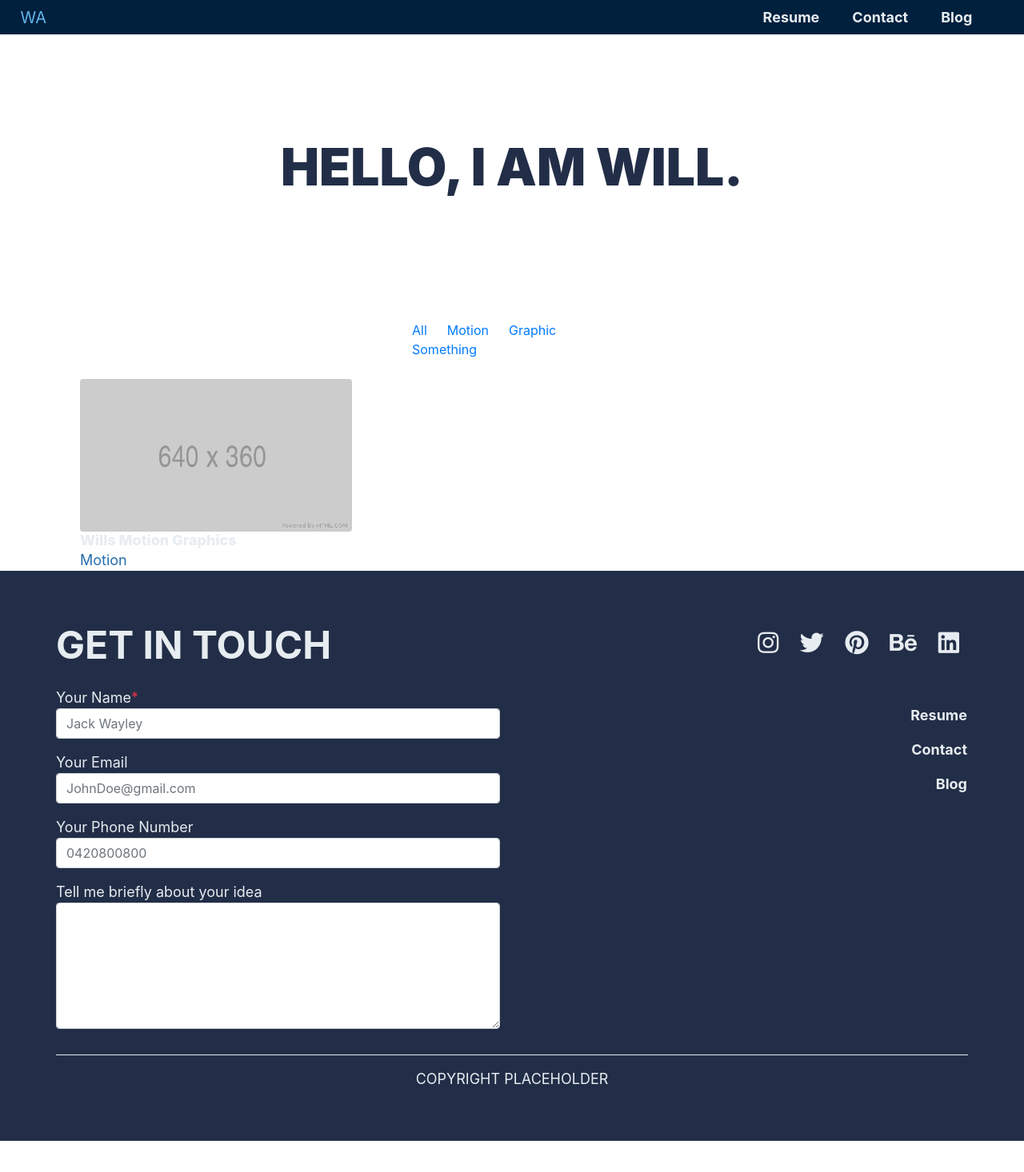
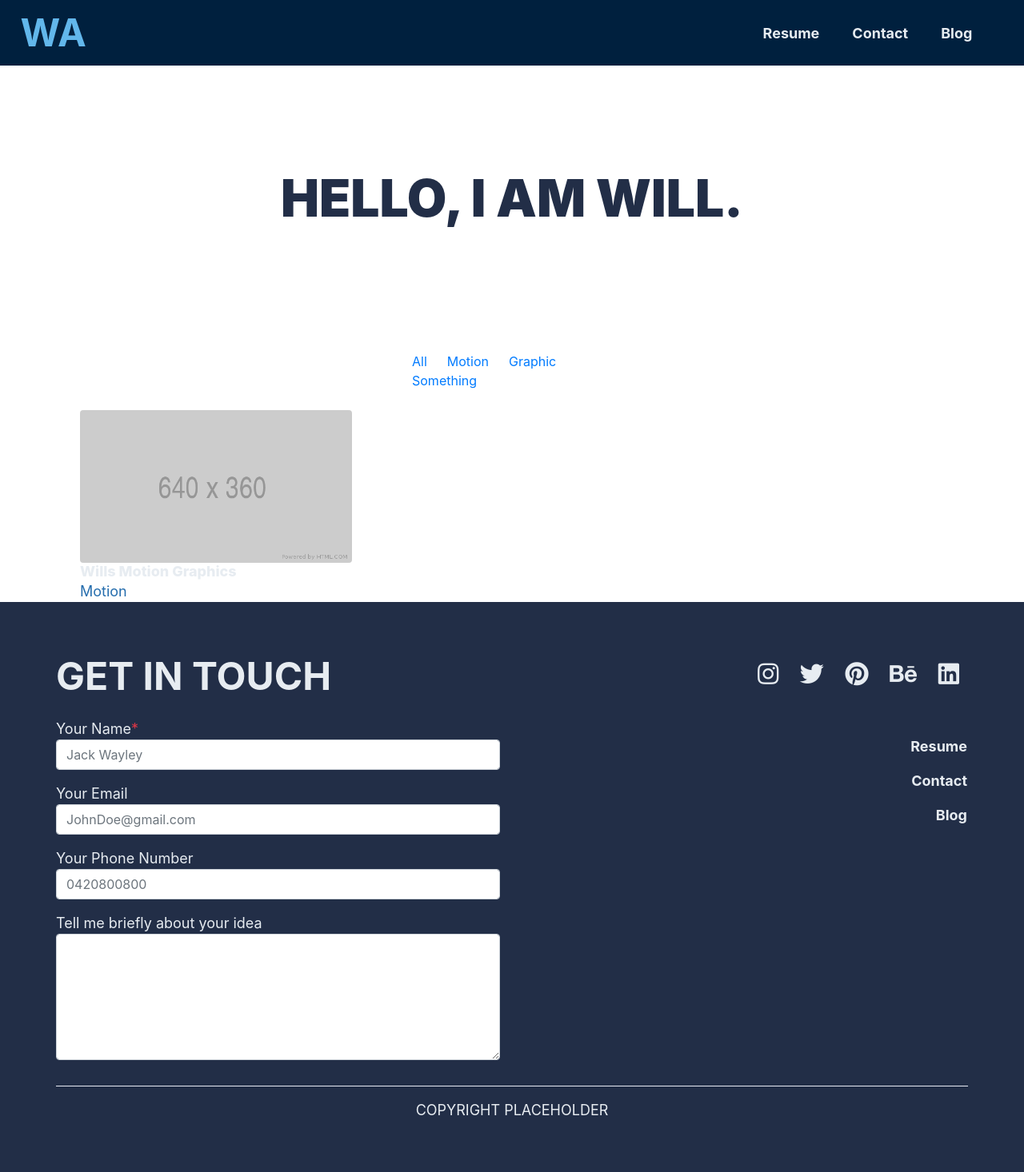
Before and after one commit to AgentPurpleLord/Will-Archer, a Jekyll site: the page built from index.html, in a window 1280 px wide. Shown: the whole page at 80% size. Built offline with Jekyll 4.4.1, drawn with Linux system fonts in a browser that asks for light colours; some web fonts are replaced; before the commit the page ends 1427 px from its top, so only the background shows below that.

Commit message:
Sorting out the correct navbar collapse.

```diff
--- a/_layouts/navbar.html
+++ b/_layouts/navbar.html
@@ -4,11 +4,11 @@
 <body data-spy="scroll" data-target="#navbarResponsive">
     <nav class="navbar navbar-expand-lg {{ page.nav-color }}">
         {% if page.nav-color == 'nbar-light' %}
-        <a class="navbar-brand dark-accent animsition-link" href="{{ site.url }}" aria-label="Home">
+        <a class="navbar-brand dark-accent animsition-link h3" href="{{ site.url }}" aria-label="Home">
             WA
         </a>
         {% else %}
-        <a class="navbar-brand light-accent animsition-link" href="{{ site.url }}" aria-label="Home">
+        <a class="navbar-brand light-accent animsition-link h3" href="{{ site.url }}" aria-label="Home">
             WA
         </a>
         {% endif %}
@@ -21,7 +21,7 @@
             {% endif %}
         </button>
 
-        <div class="collapse navbar-collapse" id="navbarResponsive">
+        <div class="navbar-collapse collapse" id="navbarResponsive">
             <ul class="navbar-nav ml-auto float-right text-right pr-3">
                 {% for item in site.data.navigation %}
                 {% if page.url == item.url %}
```
